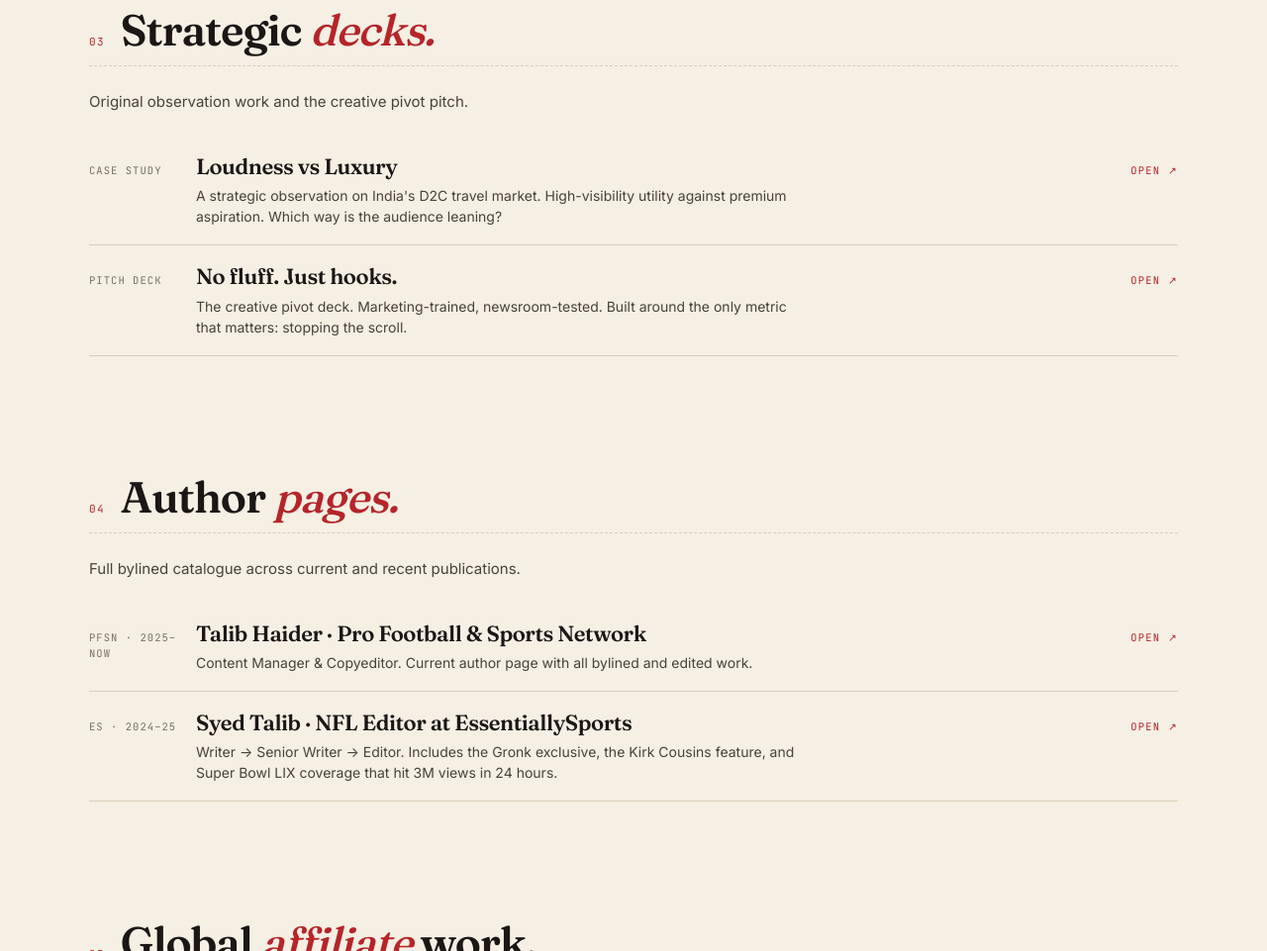
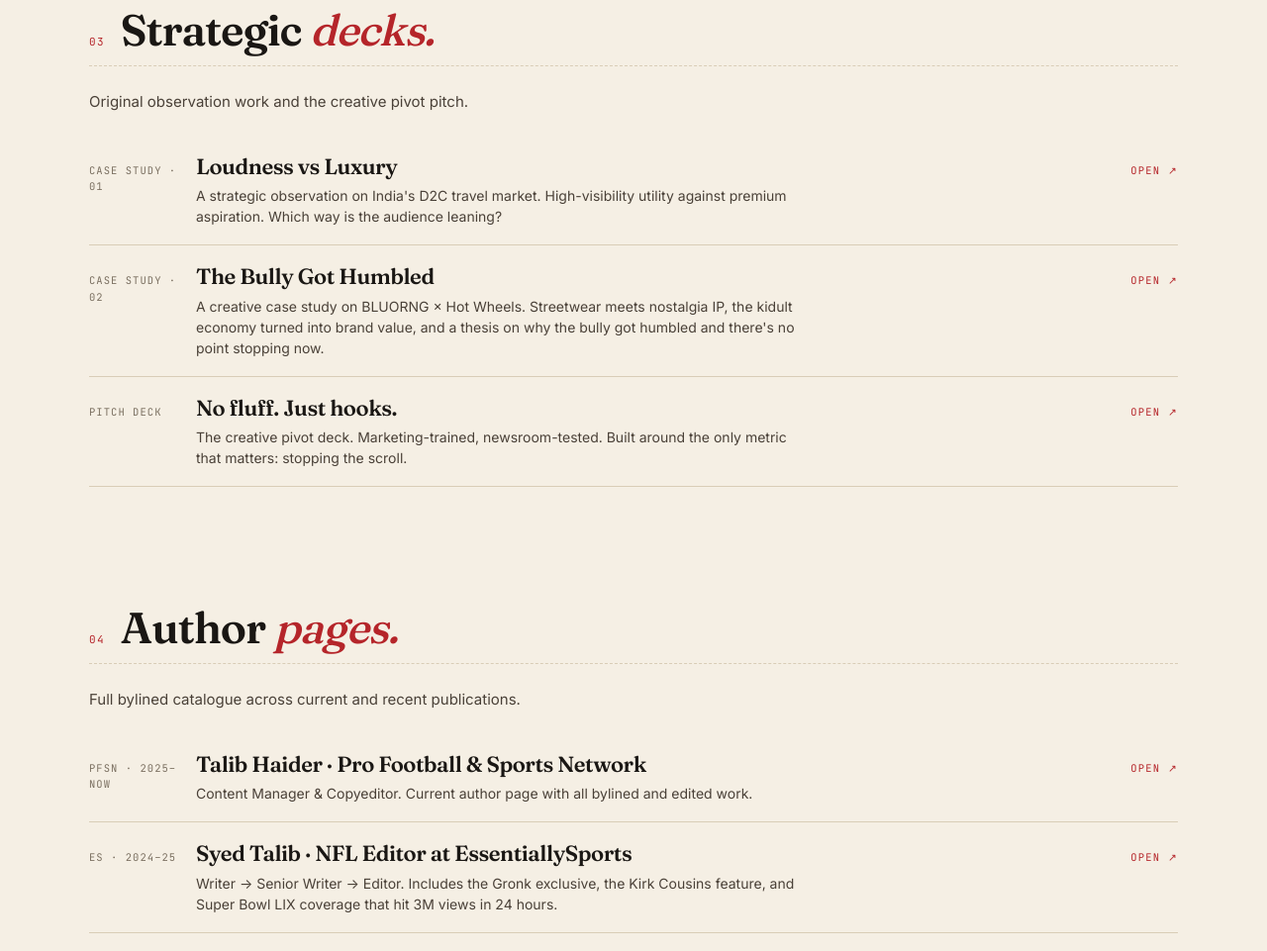
Before and after one commit to talibhq02/Portfolio, a plain HTML site: page work.html in a window 1280 px wide. Shown: the part 1675-2636 px from the top of the page at 99% size. Drawn offline with Linux system fonts and the light colour scheme.

Commit message:
Update work.html

```diff
--- a/work.html
+++ b/work.html
@@ -437,12 +437,21 @@
     <p class="sec-intro reveal">Original observation work and the creative pivot pitch.</p>
 
     <div class="row reveal">
-      <div class="tag-mono">Case study</div>
+      <div class="tag-mono">Case study · 01</div>
       <div class="title-wrap">
         <h3><a href="https://docs.google.com/presentation/d/1LZ0JV8MQBnev-dOP9qBhCyeV3lbLSNiYDUPfPT3wjWI/edit?usp=sharing" target="_blank" rel="noopener">Loudness vs Luxury</a></h3>
         <p>A strategic observation on India's D2C travel market. High-visibility utility against premium aspiration. Which way is the audience leaning?</p>
       </div>
       <a class="open" href="https://docs.google.com/presentation/d/1LZ0JV8MQBnev-dOP9qBhCyeV3lbLSNiYDUPfPT3wjWI/edit?usp=sharing" target="_blank" rel="noopener">Open ↗</a>
+    </div>
+
+    <div class="row reveal">
+      <div class="tag-mono">Case study · 02</div>
+      <div class="title-wrap">
+        <h3><a href="https://docs.google.com/presentation/d/1LwOTj8SI5xsutzD0mkEB7_lUCZ5mqoo9LAQYF47KLNU/edit?usp=sharing" target="_blank" rel="noopener">The Bully Got Humbled</a></h3>
+        <p>A creative case study on BLUORNG × Hot Wheels. Streetwear meets nostalgia IP, the kidult economy turned into brand value, and a thesis on why the bully got humbled and there's no point stopping now.</p>
+      </div>
+      <a class="open" href="https://docs.google.com/presentation/d/1LwOTj8SI5xsutzD0mkEB7_lUCZ5mqoo9LAQYF47KLNU/edit?usp=sharing" target="_blank" rel="noopener">Open ↗</a>
     </div>
 
     <div class="row reveal">
```
